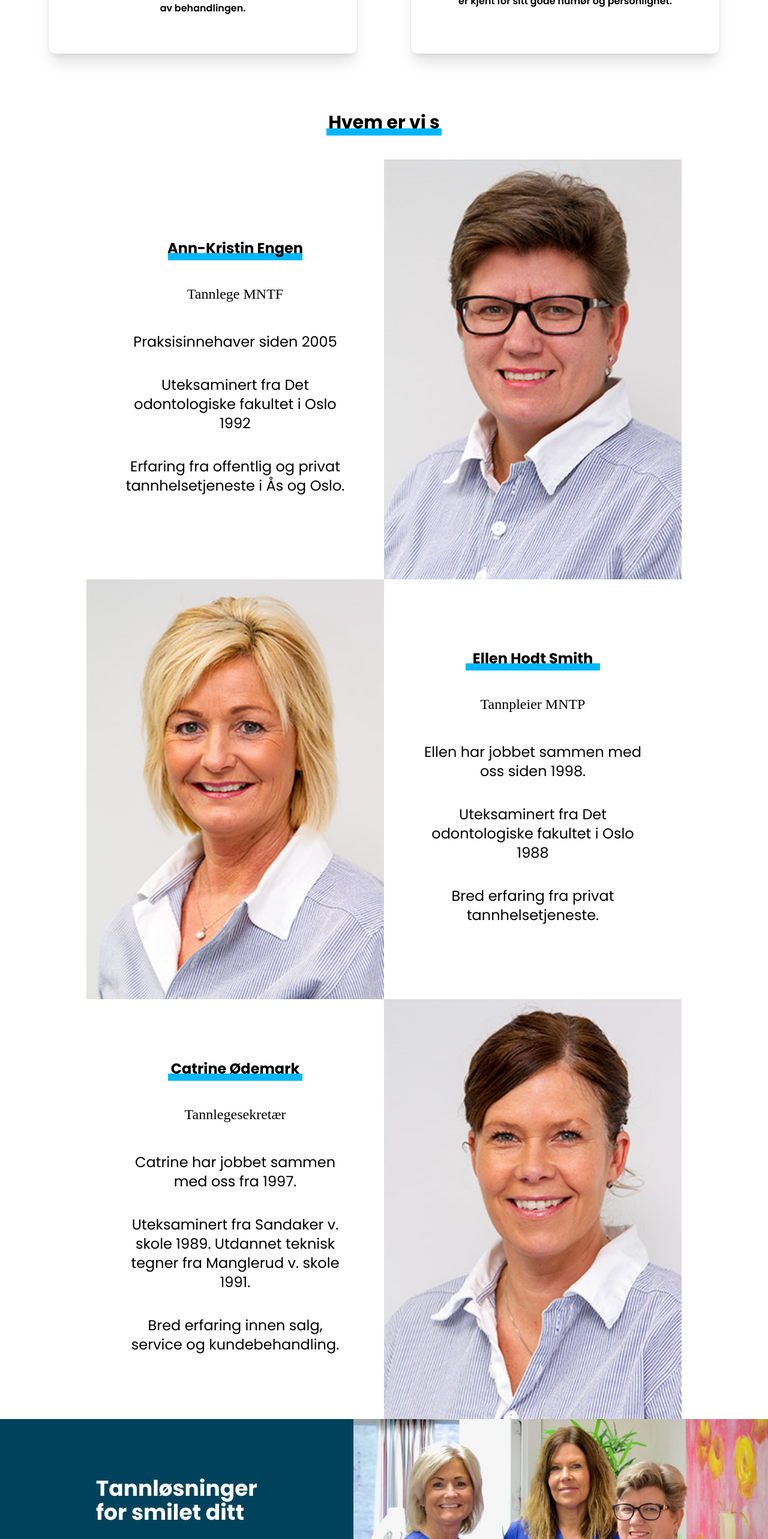
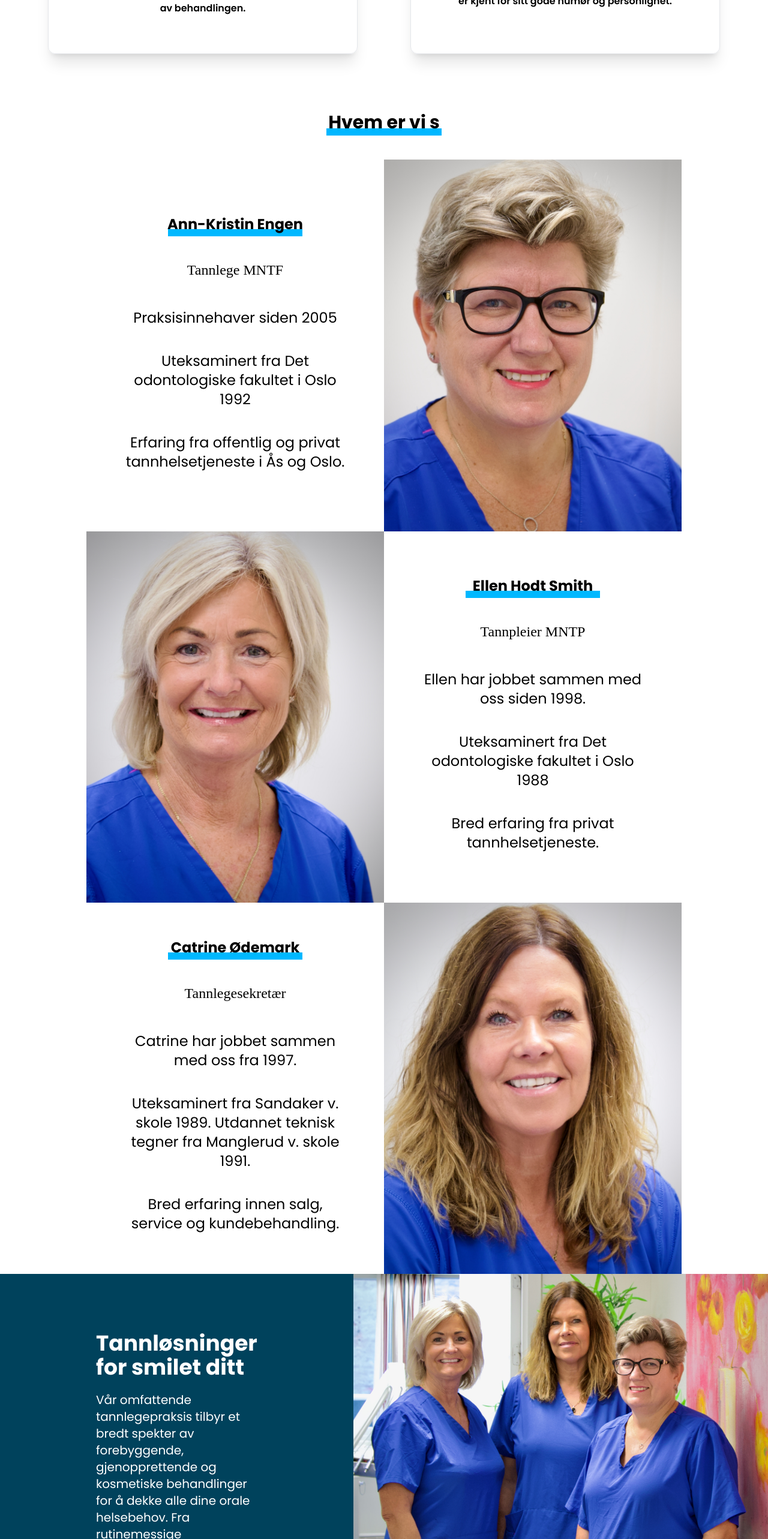
Before and after one commit to MastooraTurkmen/tannglege-engen-as, a Next.js app: page /Omoss in a window 1280 px wide. Shown: the part 1118-3684 px from the top of the page at 60% size. Built offline with nearby package versions, Linux system fonts and the light colour scheme; a web font is replaced by a local one.

Commit message:
change the image

```diff
--- a/contract/about.js
+++ b/contract/about.js
@@ -1,7 +1,7 @@
 export const about = [
     {
         id: 1,
-        image: '/images/Ann-Kristin-image.jpg',
+        image: '/new-images/Ann.png',
         name: 'Ann-Kristin Engen',
         position: "Tannlege MNTF",
         about1: 'Praksisinnehaver siden 2005',
@@ -10,7 +10,7 @@ export const about = [
     },
     {
         id: 2,
-        image: '/images/Ellen.jpg',
+        image: '/new-images/Ellen.png',
         name: 'Ellen Hodt Smith',
         position: "Tannpleier MNTP",
         about1: 'Ellen har jobbet sammen med oss siden 1998.',
@@ -19,7 +19,7 @@ export const about = [
     },
     {
         id: 3,
-        image: '/images/Katrin.jpg',
+        image: '/new-images/Catrin.png',
         name: 'Catrine Ødemark',
         position: "Tannlegesekretær",
         about1: 'Catrine har jobbet sammen med oss fra 1997.',
```
